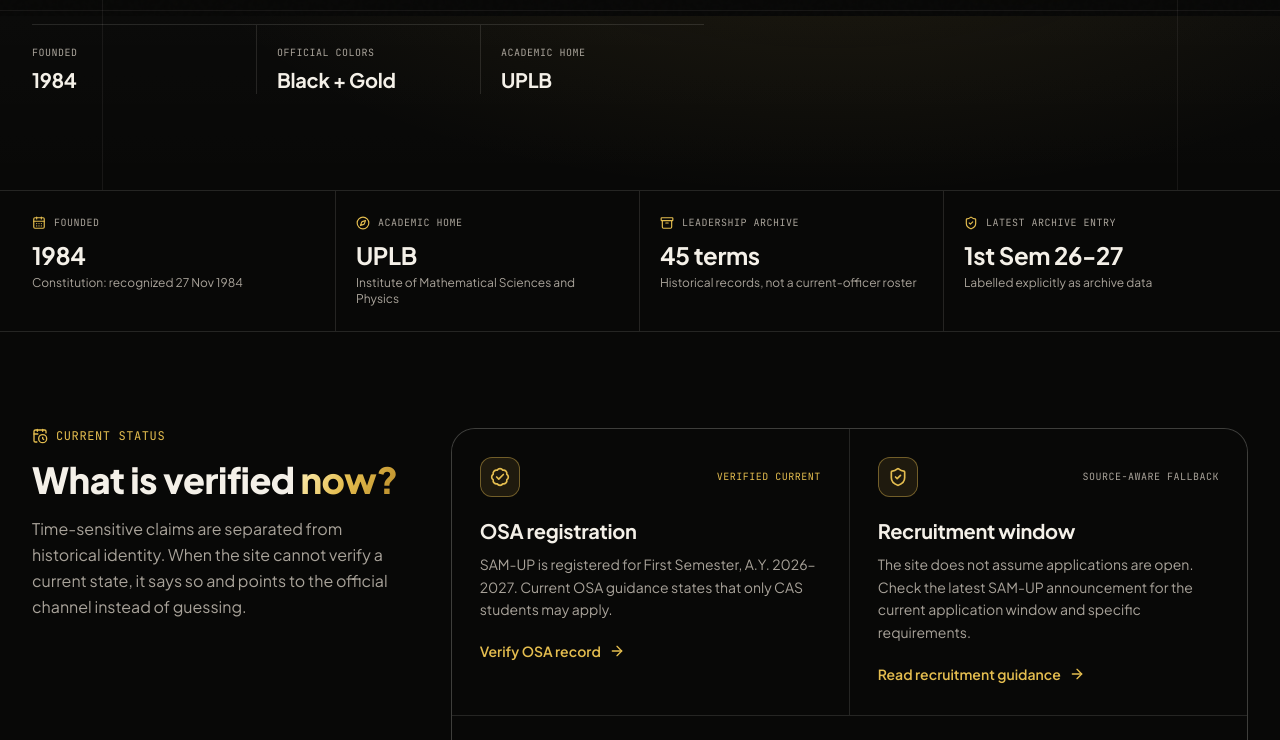
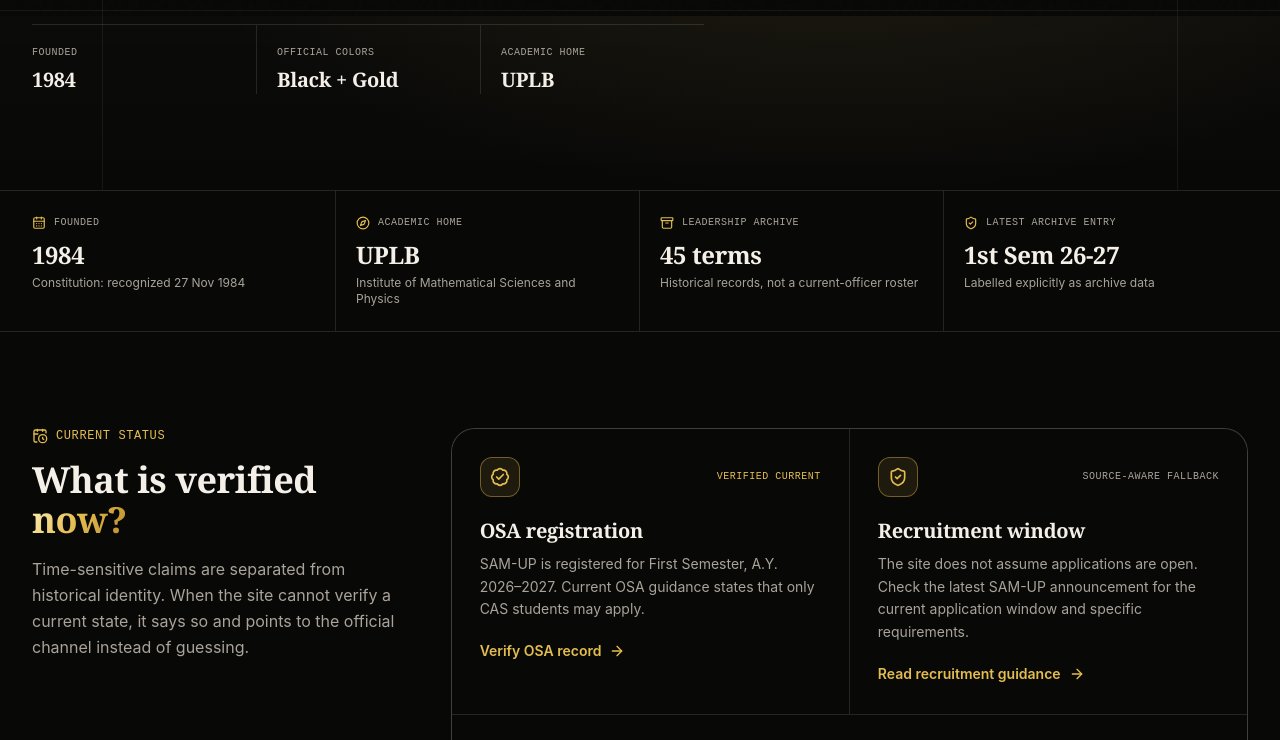
Before and after one commit to Diannn3/samup, an Astro site: page / in a window 1280 px wide. Shown: the part 784-1524 px from the top of the page. Built offline with nearby package versions, Linux system fonts and the light colour scheme; Astro itself is replaced by a stand-in of ours.

Commit message:
feat(theme): adopt editorial Newsreader display typography

```diff
--- a/src/styles/global.css
+++ b/src/styles/global.css
@@ -1,9 +1,9 @@
 @import "tailwindcss";
 
 @theme {
-  --font-serif: "Plus Jakarta Sans", -apple-system, BlinkMacSystemFont, "Segoe UI", sans-serif;
-  --font-sans: "Plus Jakarta Sans", -apple-system, BlinkMacSystemFont, "Segoe UI", Roboto, sans-serif;
-  --font-mono: "JetBrains Mono", ui-monospace, SFMono-Regular, monospace;
+  --font-serif: "Newsreader Variable", Georgia, "Times New Roman", serif;
+  --font-sans: "Plus Jakarta Sans Variable", -apple-system, BlinkMacSystemFont, "Segoe UI", Roboto, sans-serif;
+  --font-mono: "JetBrains Mono Variable", ui-monospace, SFMono-Regular, monospace;
 
   --color-background: var(--background);
   --color-foreground: var(--foreground);
```
